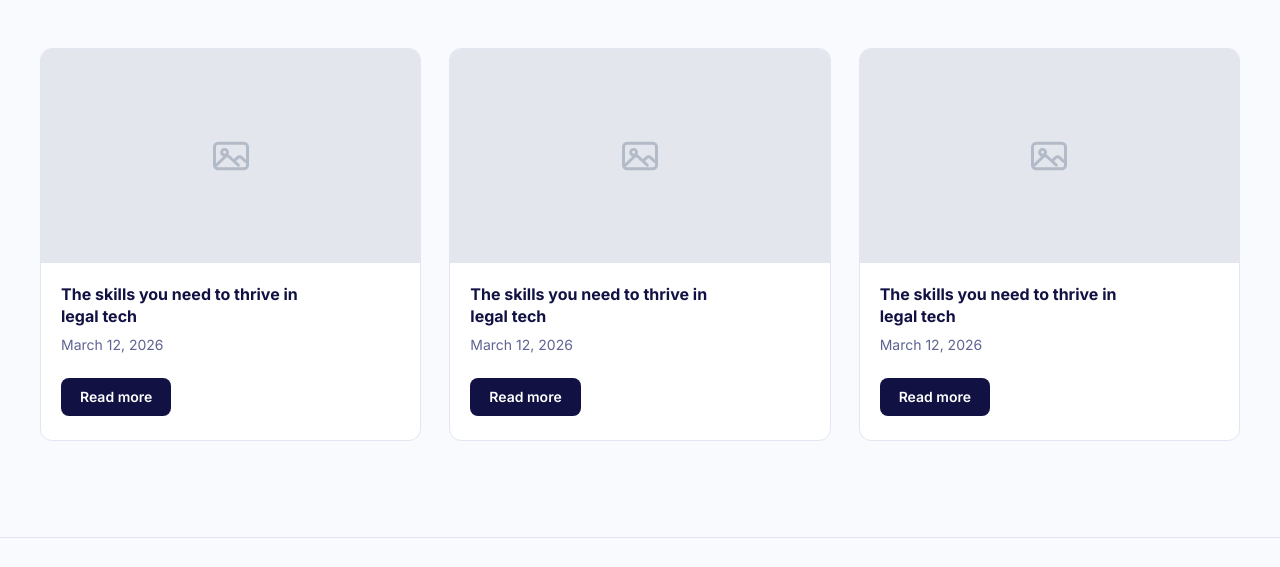
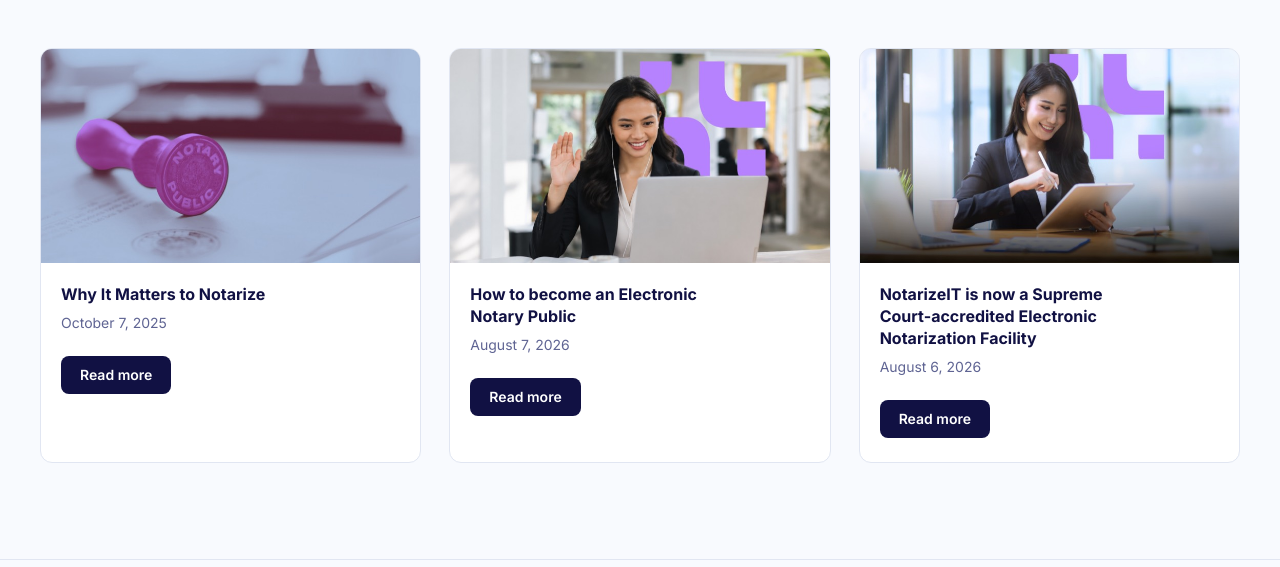
Before and after one commit to Unawa-Cloud/Unawa-Cloud.github.io, an Astro site: page / in a window 1280 px wide. Shown: the part 4372-4939 px from the top of the page. Built offline with nearby package versions, Linux system fonts and the light colour scheme; Astro itself is replaced by a stand-in of ours; no server answers.

Commit message:
Put the three real articles in the resources cards
The cards repeated one placeholder title three times, dated March 12 2026,
behind dead #article-1 anchors and a grey icon block. That is faithful to the
Figma frame, which repeats the same card, but it is not shippable copy.

Titles and publication dates come from the WordPress REST API at unawa.asia
rather than the page markup, which carries no title tag and no time element:
the only dates in the HTML sit in a sidebar and belong to other posts.

Thumbnails are local copies of each post's featured image, taken from the
1024px variant and converted to JPEG at 740px wide, 29 to 44KB each. Local
rather than hotlinked so the cards do not break if that site moves.

Note the three images carry the old purple NotarizeIT mark, not the 2026
orange one. Replacing them needs new artwork, not a code change.

Co-Authored-By: Claude Opus 5 <noreply@anthropic.com>

```diff
--- a/src/components/Resources.astro
+++ b/src/components/Resources.astro
@@ -1,8 +1,5 @@
 ---
-import Icon from './Icon.astro';
 import { resources } from '../data/content';
-
-/** Card imagery is the Figma placeholder block; swap for real thumbnails. */
 ---
 
 <section class="resources section" id="resources">
@@ -13,9 +10,15 @@ import { resources } from '../data/content';
     <ul class="resources__grid">
       {resources.items.map((item) => (
         <li class="rcard">
-          <div class="rcard__media" aria-hidden="true">
-            <Icon name="image" size={44} />
-          </div>
+          <a class="rcard__media" href={item.href} tabindex="-1" aria-hidden="true">
+            <img
+              src={item.image.src}
+              alt=""
+              width={item.image.width}
+              height={item.image.height}
+              loading="lazy"
+            />
+          </a>
           <div class="rcard__body">
             <h3 class="rcard__title">{item.title}</h3>
             <p class="rcard__date">{item.date}</p>
@@ -52,11 +55,17 @@ import { resources } from '../data/content';
   }
 
   .rcard__media {
-    display: grid;
-    place-items: center;
+    display: block;
     aspect-ratio: 16 / 9;
     background: #e3e6ec;
-    color: #b3bac8;
+  }
+
+  /* The thumbnails are 16:9 already, so cover only guards a future odd one. */
+  .rcard__media img {
+    display: block;
+    width: 100%;
+    height: 100%;
+    object-fit: cover;
   }
 
   .rcard__body {
--- a/src/data/content.ts
+++ b/src/data/content.ts
@@ -221,21 +221,27 @@ export const support = {
 export const resources = {
   eyebrow: 'Resources',
   title: 'Tools and insights for your team',
+  // Live posts on the WordPress site at unawa.asia. Titles and dates come from
+  // its REST API, not the page markup, and the thumbnails are local copies of
+  // each post's featured image so the cards survive that site moving.
   items: [
     {
-      title: 'The skills you need to thrive in legal tech',
-      date: 'March 12, 2026',
-      href: '#article-1',
+      title: 'Why It Matters to Notarize',
+      date: 'October 7, 2025',
+      href: 'https://unawa.asia/electronic-notarization/why-it-matters-to-notarize/',
+      image: { src: '/resources/notarize.jpg', width: 740, height: 416 },
     },
     {
-      title: 'The skills you need to thrive in legal tech',
-      date: 'March 12, 2026',
-      href: '#article-2',
+      title: 'How to become an Electronic Notary Public',
+      date: 'August 7, 2026',
+      href: 'https://unawa.asia/electronic-notarization/how-to-become-an-enp/',
+      image: { src: '/resources/enp.jpg', width: 740, height: 416 },
     },
     {
-      title: 'The skills you need to thrive in legal tech',
-      date: 'March 12, 2026',
-      href: '#article-3',
+      title: 'NotarizeIT is now a Supreme Court-accredited Electronic Notarization Facility',
+      date: 'August 6, 2026',
+      href: 'https://unawa.asia/electronic-notarization/notarizeit-is-now-a-supreme-court-accredited-electronic-notarial-facility/',
+      image: { src: '/resources/accredited.jpg', width: 740, height: 416 },
     },
   ],
   cta: 'Read more',
```
Also changed, not shown: public/resources/accredited.jpg (added), public/resources/enp.jpg (added), public/resources/notarize.jpg (added).
